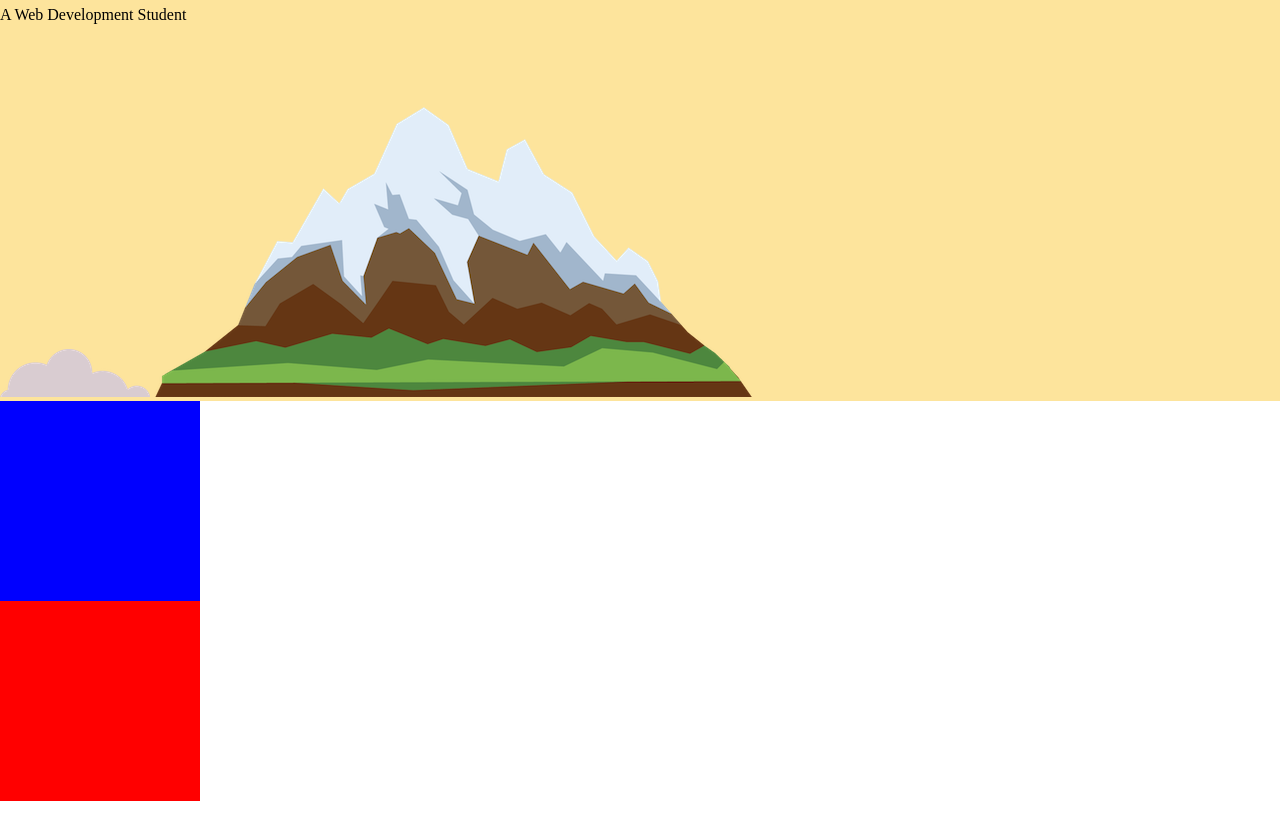
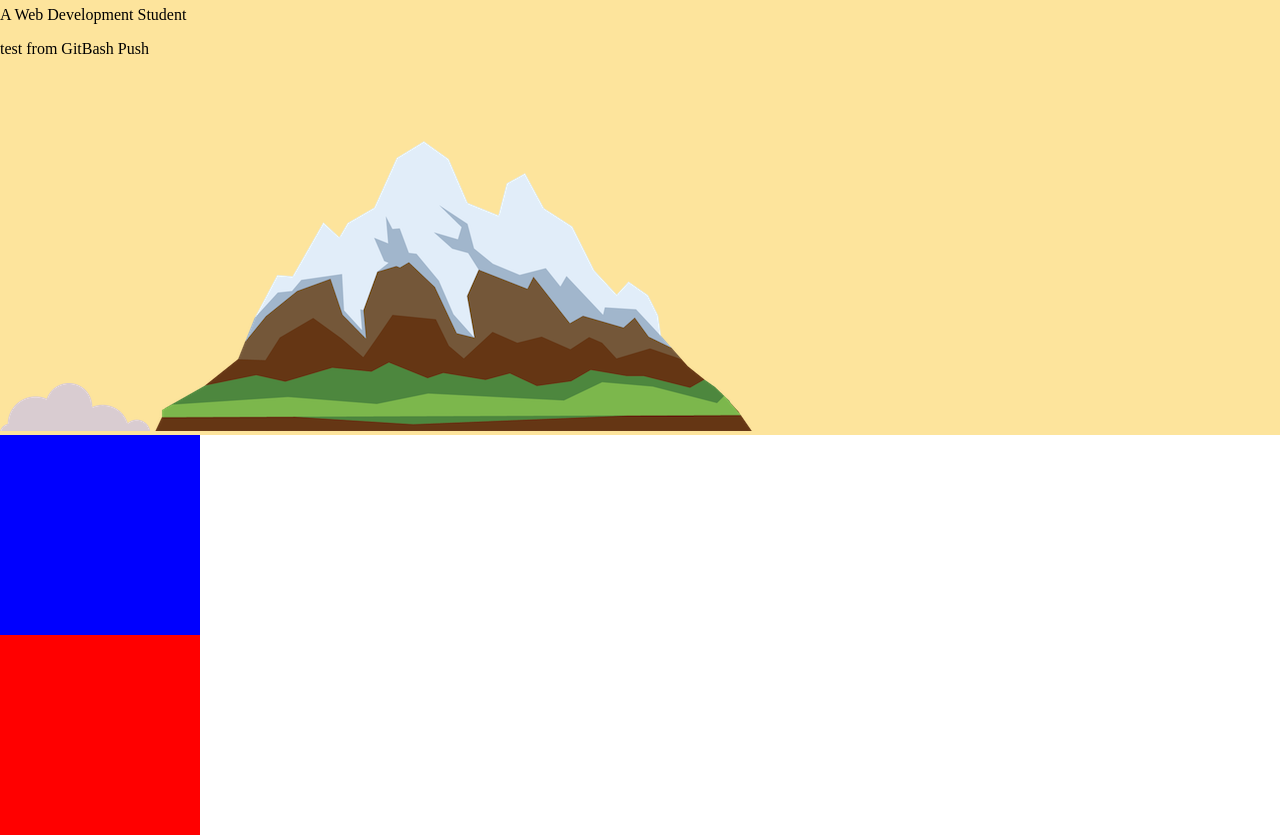
Before and after one commit to h3x1e/KingsWebsite, a plain HTML site: page index.html in a window 1280 px wide. Shown: the part 104-939 px from the top of the page. Before the commit the page ends 905 px from the top, so only its background shows below. Drawn offline with Linux system fonts and the light colour scheme.

Commit message:
testing push from git bash Win10

```diff
--- a/index.html
+++ b/index.html
@@ -14,6 +14,7 @@
     <img src="images/cloud.png" alt="cloud.png">
     <h1>I'm Kings</h1>
     <p>A Web Development Student</p>
+    <p>test from GitBash Push</p>
 
     <img src="images/cloud.png" alt="cloud.png">
     <img src="images/mountain.png" alt="mountain.png">
```
